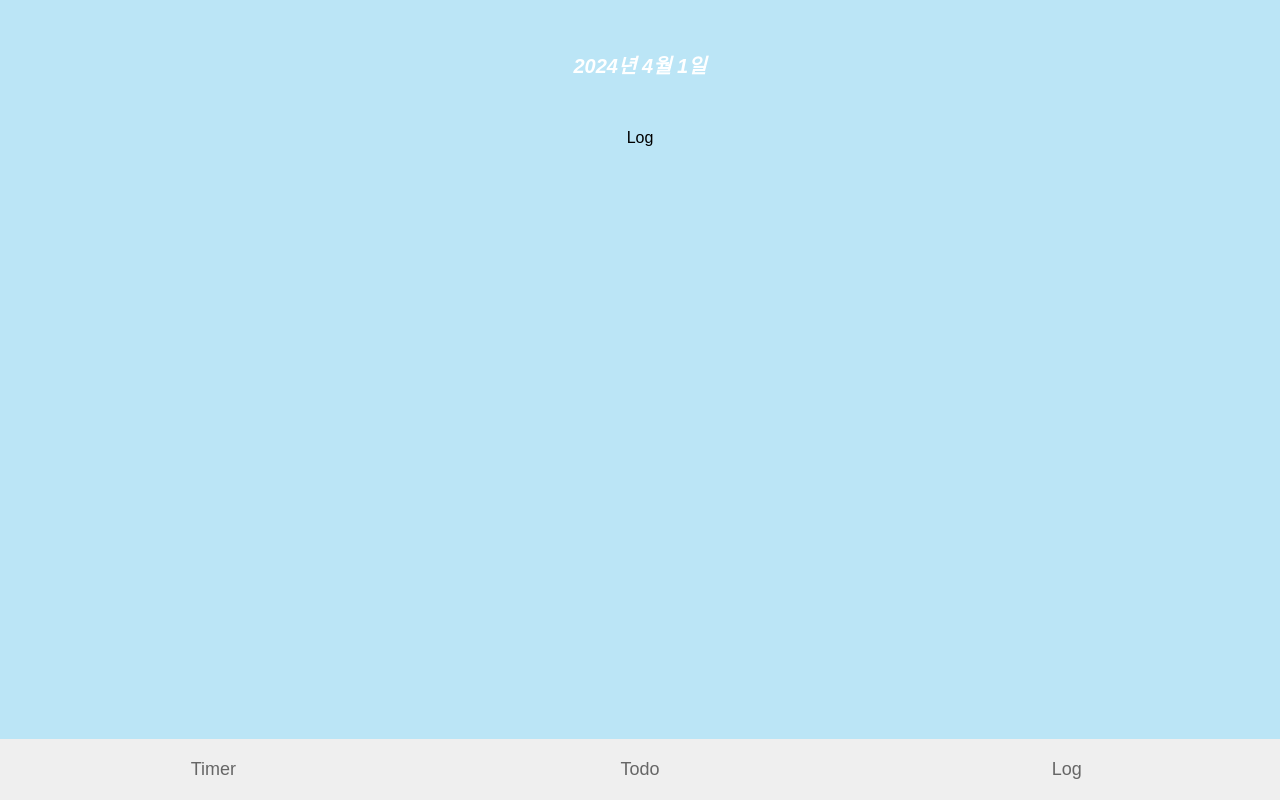
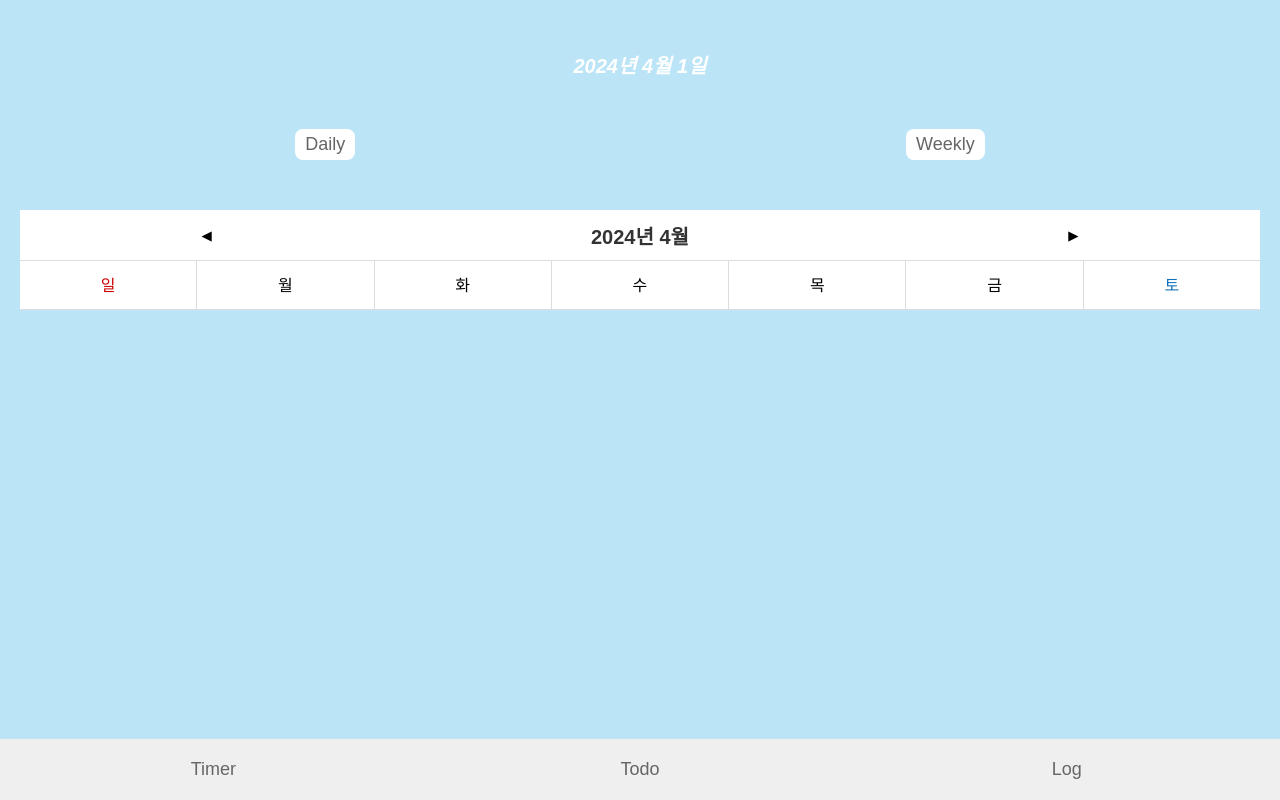
Before and after one commit to devsooki/timelog, a React (Create React App) app: page /log in a window 1280 px wide. Built offline with nearby package versions, Linux system fonts and the light colour scheme.

Commit message:
feat: 폴더구조 정리 및 달력 기본 뼈대

```diff
--- /dev/null
+++ b/src/components/Log/@components/Calendar/@components/MonthSelector/index.tsx
@@ -0,0 +1,57 @@
+import React from 'react';
+import styled from 'styled-components';
+import { getNextMonth, getPrevMonth } from 'utils/date';
+
+interface Props {
+  date: Date,
+  setDate: (date:Date) => void;
+}
+const MonthSelector = ({ date, setDate }: Props) => {
+
+  const onClickPrevMonth = () => {
+    setDate(getPrevMonth(date));
+  }
+  const onClickNextMonth = () => {
+    setDate(getNextMonth(date));
+  }
+  const dateFormat = () => {
+    const year = date.getFullYear();
+    const month = date.getMonth() + 1;
+
+    return `${year}년 ${month}월`;
+  }
+
+  return (
+    <Container>
+      <button onClick={onClickPrevMonth}>
+        ◀
+      </button>
+      <b>{dateFormat()}</b>
+      <button onClick={onClickNextMonth}>
+        ▶
+      </button>
+    </Container>
+  )
+}
+
+export default MonthSelector
+
+const Container = styled.div`
+  display: flex;
+  align-items: center;
+  justify-content: space-around;
+  height: 50px;
+  color: #333;
+
+  b {
+    margin: 0 10px;
+    width: 120px;
+    font-size: 20px;
+    text-align: center;
+  }
+  button {
+    width: 20px;
+    height: 20px;
+    background-color: transparent;
+  }
+`
--- /dev/null
+++ b/src/components/Log/@components/Calendar/@components/Week/index.tsx
@@ -0,0 +1,43 @@
+import React from 'react';
+import styled from 'styled-components';
+
+const DAY = ["일", "월", "화", "수", "목", "금", "토"];
+
+const Week = () => {
+  return (
+    <Container>
+      {DAY.map(day => (
+        <WeekContent key={day}>
+          {day}
+        </WeekContent>
+      ))}
+    </Container>
+  )
+}
+
+export default Week
+
+const Container = styled.div`
+  display: flex;
+  align-items: center;
+  height: 50px;
+  border-top: 1px solid #ddd;
+  border-bottom: 1px solid #ddd;
+`
+const WeekContent = styled.div`
+  flex: 1;
+  height: 100%;
+  text-align: center;
+  line-height: 50px;
+  border-right: 1px solid #ddd;
+
+  &:nth-child(1) {
+    color: #cc0000;
+  }
+  &:nth-child(7) {
+    color: #1070ba;
+  }
+  &:last-child {
+    border-right: none;
+  }
+`
--- /dev/null
+++ b/src/components/Log/@components/Calendar/@components/index.ts
@@ -0,0 +1,2 @@
+export { default as MonthSelector } from './MonthSelector';
+export { default as Week } from './Week';
--- /dev/null
+++ b/src/components/Log/@components/Calendar/index.tsx
@@ -0,0 +1,24 @@
+import React, { useState } from 'react';
+import styled from 'styled-components';
+import { MonthSelector, Week } from './@components';
+
+const Calendar = () => {
+  const [date, setDate] = useState(new Date());
+
+  return (
+    <Container>
+      <MonthSelector
+        date={date}
+        setDate={setDate}
+      />
+      <Week />
+    </Container>
+  )
+}
+
+export default Calendar
+
+const Container = styled.div`
+  //width: 100%;
+  background-color: #fff;
+`
--- /dev/null
+++ b/src/components/Log/@components/DailyLog/index.tsx
@@ -0,0 +1,12 @@
+import React from 'react';
+import Calendar from '../Calendar';
+
+const DailyLog = () => {
+  return (
+    <>
+      <Calendar />
+    </>
+  )
+}
+
+export default DailyLog
--- /dev/null
+++ b/src/components/Log/@components/WeeklyLog/index.tsx
@@ -0,0 +1,17 @@
+import React from 'react'
+import styled from 'styled-components'
+
+const WeeklyLog = () => {
+  return (
+    <Container>
+
+    </Container>
+  )
+}
+
+export default WeeklyLog
+
+const Container = styled.div`
+
+
+`
--- /dev/null
+++ b/src/components/Log/@components/index.ts
@@ -0,0 +1,3 @@
+export { default as Calendar } from './Calendar';
+export { default as DailyLog } from './DailyLog';
+export { default as WeeklyLog } from './WeeklyLog';
--- a/src/components/Log/index.tsx
+++ b/src/components/Log/index.tsx
@@ -1,11 +1,37 @@
 import React from 'react'
+import styled from 'styled-components'
+import { DailyLog, WeeklyLog } from './@components'
 
 const Log = () => {
   return (
     <>
-      Log
+      <ButtonContainer>
+        <button>Daily</button>
+        <button>Weekly</button>
+      </ButtonContainer>
+      <Container>
+        <DailyLog />
+      </Container>
     </>
   )
 }
 
 export default Log
+
+const ButtonContainer = styled.div`
+  display: flex;
+  align-items: center;
+  justify-content: space-around;
+  width: 100%;
+
+  button {
+    padding: 5px 10px;
+    color: #666;
+    font-size: 18px;
+    background-color: #fff;
+    border-radius: 8px;
+  }
+`
+const Container = styled.div`
+  width: 100%;
+`
--- a/src/components/Timer/TimeSettingModal/index.tsx
+++ b/src/components/Timer/@components/TimeSettingModal/index.tsx
@@ -1,12 +1,14 @@
 import React, { useState } from 'react';
 import styled from 'styled-components';
 
-const TimeSettingModal = ({...props}) => {
-
-  const {
-    onChangeTime,
-    onChangeIsTimeSettingModal
-  } = props
+interface Props {
+  onChangeTime: (fommatTime: number) => void,
+  onChangeIsTimeSettingModal: (isTimeSettingModal: boolean) => void,
+}
+const TimeSettingModal = ({
+  onChangeTime,
+  onChangeIsTimeSettingModal
+}: Props) => {
 
   const [hour, setHour] = useState<number>(0);
   const [minute, setMinute] = useState<number>(0);
--- /dev/null
+++ b/src/components/Timer/@components/index.ts
@@ -0,0 +1,2 @@
+
+export { default as TimeSettingModal } from './TimeSettingModal';
--- a/src/components/Timer/index.tsx
+++ b/src/components/Timer/index.tsx
@@ -1,6 +1,6 @@
 import React, { useEffect, useState } from 'react'
 import styled from 'styled-components'
-import TimeSettingModal from './TimeSettingModal';
+import { TimeSettingModal } from './@components';
 
 // TODO: time id, Date로 할지, formatted한 스트링으로 할지 고민...
 interface TimeItem {
--- /dev/null
+++ b/src/utils/date.ts
@@ -0,0 +1,15 @@
+export const getPrevMonth = (date: Date) => {
+  const now = date.getMonth();
+  const newDate = new Date(date);
+
+  newDate.setMonth(now - 1);
+  return newDate;
+}
+
+export const getNextMonth = (date: Date) => {
+  const now = date.getMonth();
+  const newDate = new Date(date);
+
+  newDate.setMonth(now + 1);
+  return newDate;
+}
```
